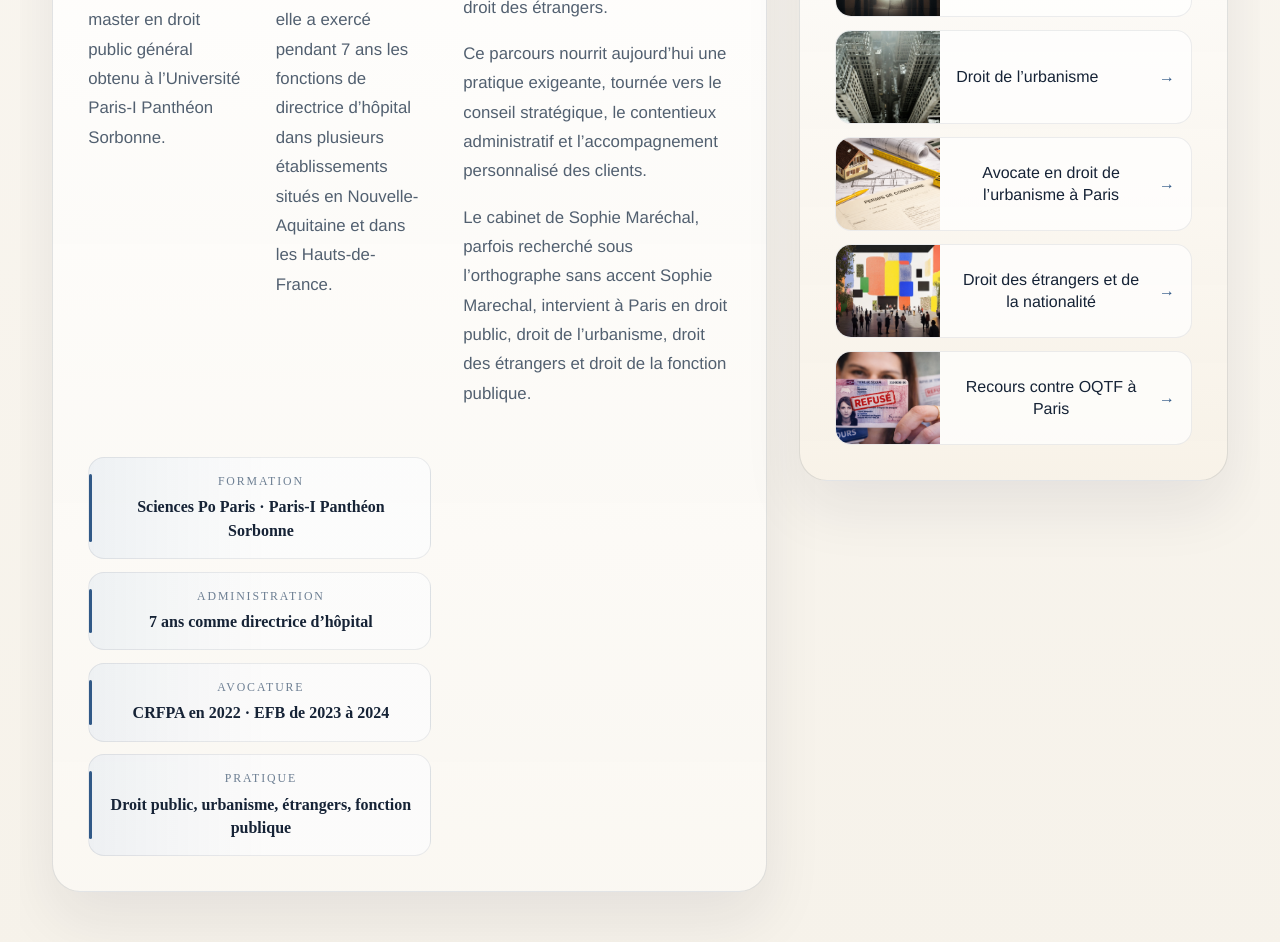
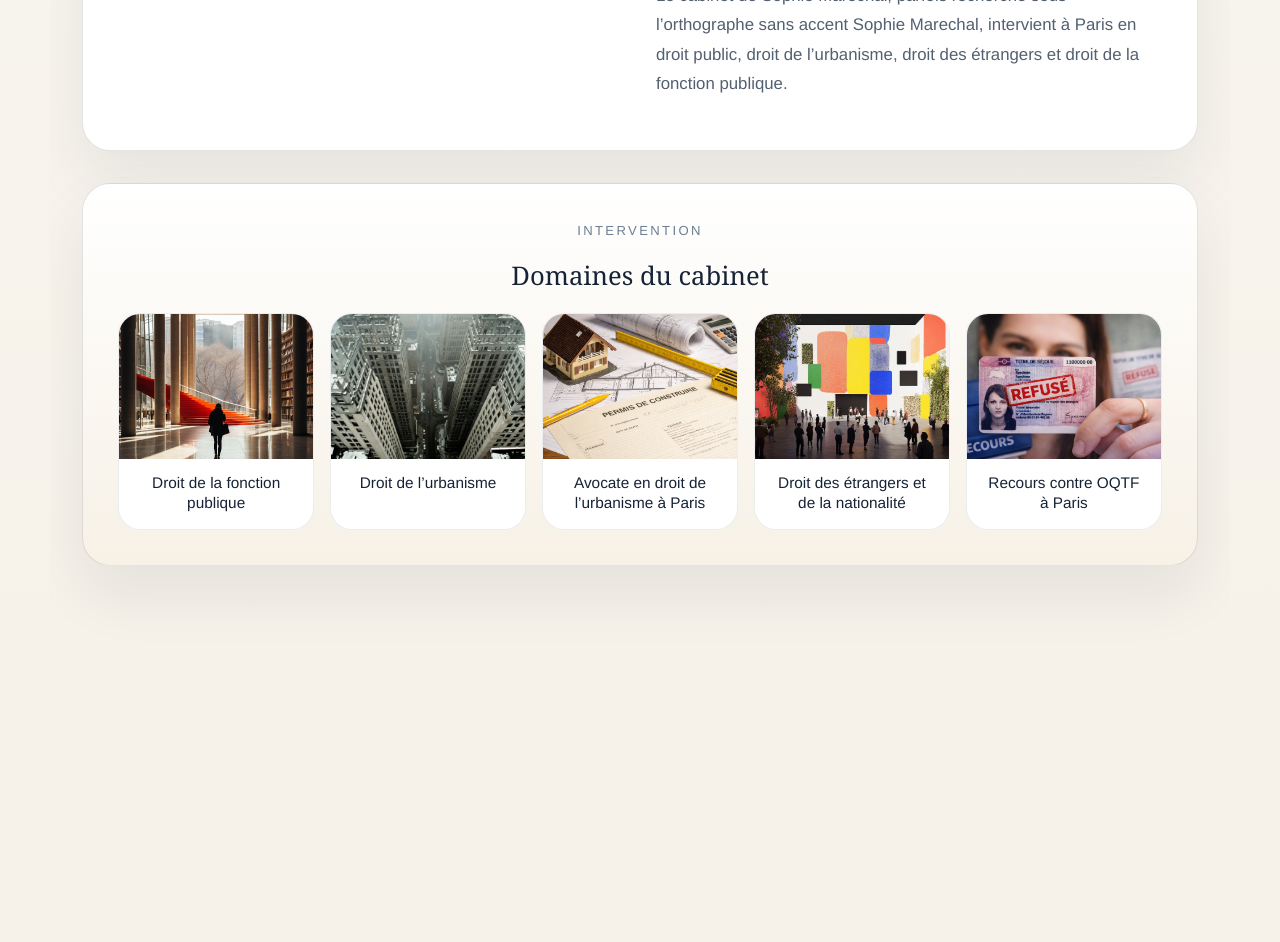
Before and after one commit to PaulMarechal/sophie_lowyer_website, a Next.js app: page /a-propos in a window 1280 px wide. Shown: the part 1200-2142 px from the top of the page. After the commit the page ends 1846 px from the top, so only its background shows below. Built offline with nearby package versions, Linux system fonts and the light colour scheme.

Commit message:
Update page a-propos

```diff
--- a/src/views/a-propos/APropos.jsx
+++ b/src/views/a-propos/APropos.jsx
@@ -28,13 +28,8 @@ const APropos = () => {
         <div className={styles.articleCard}>
           <p className={styles.cardEyebrow}>Parcours</p>
           <h2 className={styles.sectionTitle}>Une expertise engagée</h2>
-          <p className={styles.articleLead}>
-            Le parcours de Sophie Maréchal associe une formation exigeante en droit public,
-            une expérience concrète de l’administration et une pratique tournée vers les
-            contentieux administratifs.
-          </p>
           <div className={styles.textColumns}>
-            <div className={styles.storyColumn}>
+            <div>
               <p>
                 Sophie Maréchal est titulaire d’un master affaires publiques obtenu à Sciences Po Paris et d’un master en droit public général obtenu à l’Université Paris-I Panthéon Sorbonne.
               </p>
@@ -53,28 +48,10 @@ const APropos = () => {
                 Le cabinet de Sophie Maréchal, parfois recherché sous l’orthographe sans accent Sophie Marechal, intervient à Paris en droit public, droit de l’urbanisme, droit des étrangers et droit de la fonction publique.
               </p>
             </div>
-            <div className={styles.timelineColumn} aria-label="Repères du parcours">
-              <div className={styles.timelineItem}>
-                <span>Formation</span>
-                <strong>Sciences Po Paris · Paris-I Panthéon Sorbonne</strong>
-              </div>
-              <div className={styles.timelineItem}>
-                <span>Administration</span>
-                <strong>7 ans comme directrice d’hôpital</strong>
-              </div>
-              <div className={styles.timelineItem}>
-                <span>Avocature</span>
-                <strong>CRFPA en 2022 · EFB de 2023 à 2024</strong>
-              </div>
-              <div className={styles.timelineItem}>
-                <span>Pratique</span>
-                <strong>Droit public, urbanisme, étrangers, fonction publique</strong>
-              </div>
-            </div>
           </div>
         </div>
 
-        <aside className={styles.sideCard}>
+        <section className={styles.sideCard}>
           <p className={styles.cardEyebrow}>Intervention</p>
           <h3 className={styles.sideCardTitle}>Domaines du cabinet</h3>
           <div className={styles.expertiseList}>
@@ -99,7 +76,7 @@ const APropos = () => {
               <span>Recours contre OQTF à Paris</span>
             </Link>
           </div>
-        </aside>
+        </section>
       </section>
     </div>
   );
--- a/src/views/a-propos/APropos.module.css
+++ b/src/views/a-propos/APropos.module.css
@@ -100,13 +100,12 @@
 }
 
 .content {
-  max-width: 1240px;
+  max-width: 1180px;
   margin: 0 auto;
   padding: 3rem 2rem 5rem;
   display: grid;
-  grid-template-columns: minmax(0, 1.25fr) minmax(360px, 0.75fr);
+  grid-template-columns: 1fr;
   gap: 2rem;
-  align-items: start;
 }
 
 .articleCard,
@@ -118,16 +117,13 @@
 }
 
 .articleCard {
-  background:
-    linear-gradient(180deg, rgba(255, 255, 255, 0.94), rgba(250, 247, 241, 0.92)),
-    var(--surface);
+  background: var(--surface);
 }
 
 .sectionTitle,
 .sideCardTitle {
   font-size: clamp(2rem, 3vw, 3rem);
   color: var(--navy);
-  text-align: left;
 }
 
 .sideCardTitle {
@@ -140,12 +136,11 @@
 
 .textColumns {
   display: grid;
-  grid-template-columns: minmax(0, 1fr) minmax(260px, 0.78fr);
+  grid-template-columns: repeat(2, minmax(0, 1fr));
   gap: 2rem;
   margin-top: 1.5rem;
 }
 
-.articleLead,
 .articleCard p {
   font-size: 1.05rem;
   line-height: 1.75;
@@ -153,118 +148,43 @@
   color: var(--ink-soft);
 }
 
-.articleLead {
-  max-width: 760px;
-  margin: 1rem 0 0;
-  font-size: 1.12rem;
-}
-
-.storyColumn {
-  columns: 2;
-  column-gap: 2rem;
-}
-
-.storyColumn p {
-  break-inside: avoid;
-  margin-top: 0;
-}
-
-.timelineColumn {
-  display: grid;
-  gap: 0.8rem;
-}
-
-.timelineItem {
-  position: relative;
-  padding: 1rem 1rem 1rem 1.15rem;
-  border-radius: 16px;
-  background:
-    linear-gradient(90deg, rgba(49, 89, 135, 0.08), rgba(49, 89, 135, 0.01) 52%),
-    rgba(255, 255, 255, 0.7);
-  border: 1px solid rgba(22, 35, 54, 0.08);
-}
-
-.timelineItem::before {
-  content: "";
-  position: absolute;
-  inset: 1rem auto 1rem 0;
-  width: 3px;
-  border-radius: 999px;
-  background: #315987;
-}
-
-.timelineItem span {
-  display: block;
-  margin-bottom: 0.4rem;
-  font-size: 0.74rem;
-  letter-spacing: 0.16em;
-  text-transform: uppercase;
-  color: #6d7f93;
-}
-
-.timelineItem strong {
-  display: block;
-  font-size: 1rem;
-  line-height: 1.45;
-  color: var(--navy);
-}
-
 .sideCard {
-  position: sticky;
-  top: 6.5rem;
-  background:
-    linear-gradient(180deg, rgba(255, 255, 255, 0.96), rgba(247, 241, 230, 0.92)),
-    var(--surface);
+  background: linear-gradient(180deg, #fff 0%, #f7f1e6 100%);
 }
 
 .expertiseList {
   display: grid;
-  gap: 0.8rem;
+  grid-template-columns: repeat(5, minmax(0, 1fr));
+  gap: 1rem;
   margin-top: 1.25rem;
 }
 
 .expertiseItem {
-  display: grid;
-  grid-template-columns: 104px minmax(0, 1fr);
-  align-items: center;
-  min-height: 92px;
   overflow: hidden;
-  border-radius: 16px;
-  background: rgba(255, 255, 255, 0.7);
+  border-radius: 22px;
+  background: var(--surface);
   border: 1px solid rgba(22, 35, 54, 0.08);
   text-decoration: none;
-  transition: transform 0.2s ease, border-color 0.2s ease, background 0.2s ease;
+  transition: transform 0.2s ease;
 }
 
 .expertiseItem:hover {
-  transform: translateY(-2px);
-  border-color: rgba(49, 89, 135, 0.22);
-  background: rgba(255, 255, 255, 0.9);
+  transform: translateY(-4px);
 }
 
 .expertiseItem img {
   width: 100%;
-  height: 100%;
-  min-height: 92px;
+  height: 145px;
   object-fit: cover;
   display: block;
 }
 
 .expertiseItem span {
-  display: flex;
-  align-items: center;
-  justify-content: space-between;
-  gap: 0.8rem;
-  padding: 0.85rem 1rem;
-  font-size: 1rem;
-  line-height: 1.35;
+  display: block;
+  padding: 0.9rem 0.95rem 1rem;
+  font-size: 0.96rem;
+  line-height: 1.3;
   color: var(--navy);
-}
-
-.expertiseItem span::after {
-  content: "→";
-  flex: 0 0 auto;
-  color: #315987;
 }
 
 @media (max-width: 900px) {
@@ -274,12 +194,8 @@
     grid-template-columns: 1fr;
   }
 
-  .sideCard {
-    position: static;
-  }
-
-  .storyColumn {
-    columns: 1;
+  .expertiseList {
+    grid-template-columns: repeat(2, minmax(0, 1fr));
   }
 
   .portraitCard {
@@ -359,6 +275,6 @@
   }
 
   .expertiseItem img {
-    min-height: 86px;
+    height: 140px;
   }
 }
```
